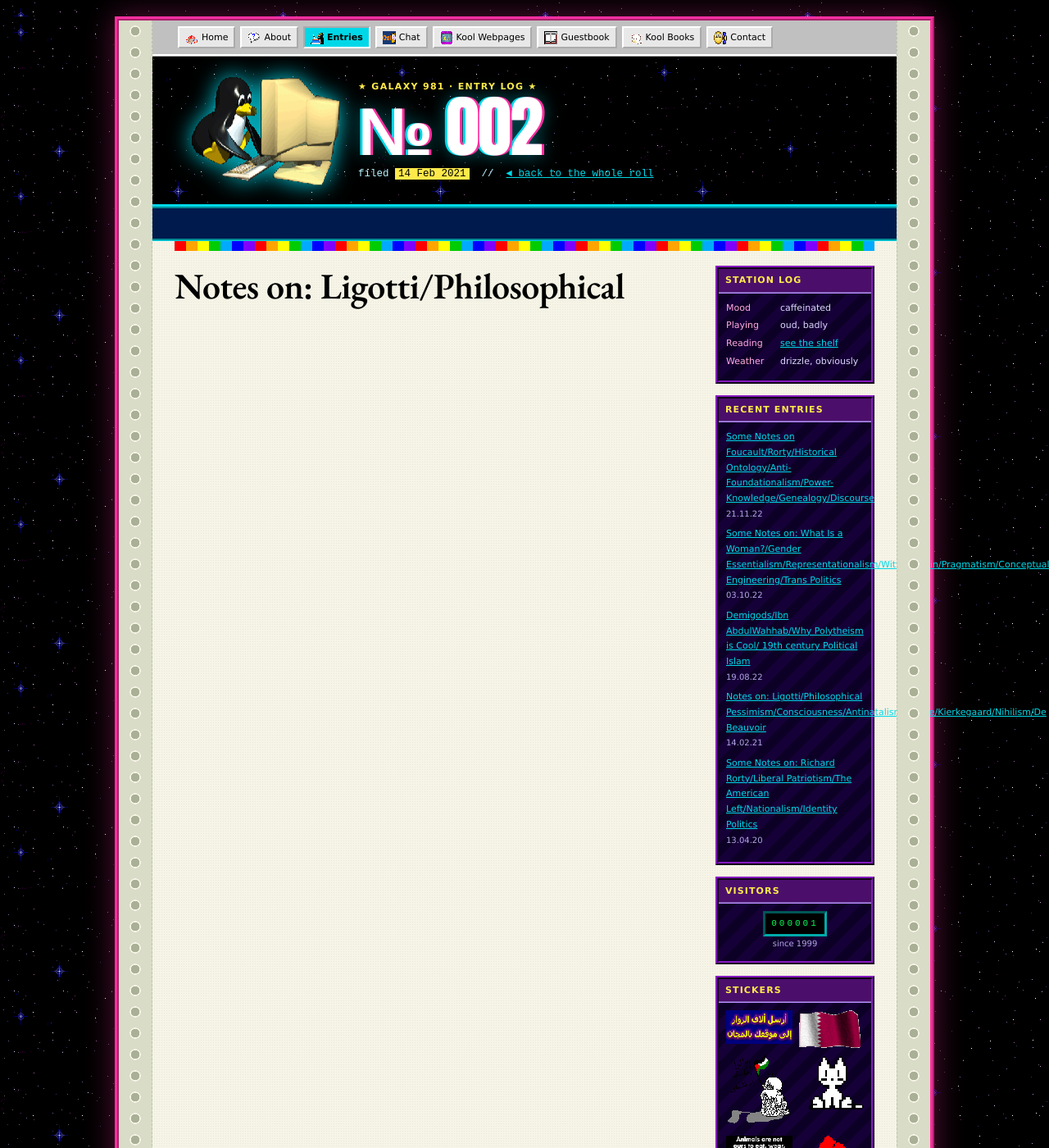
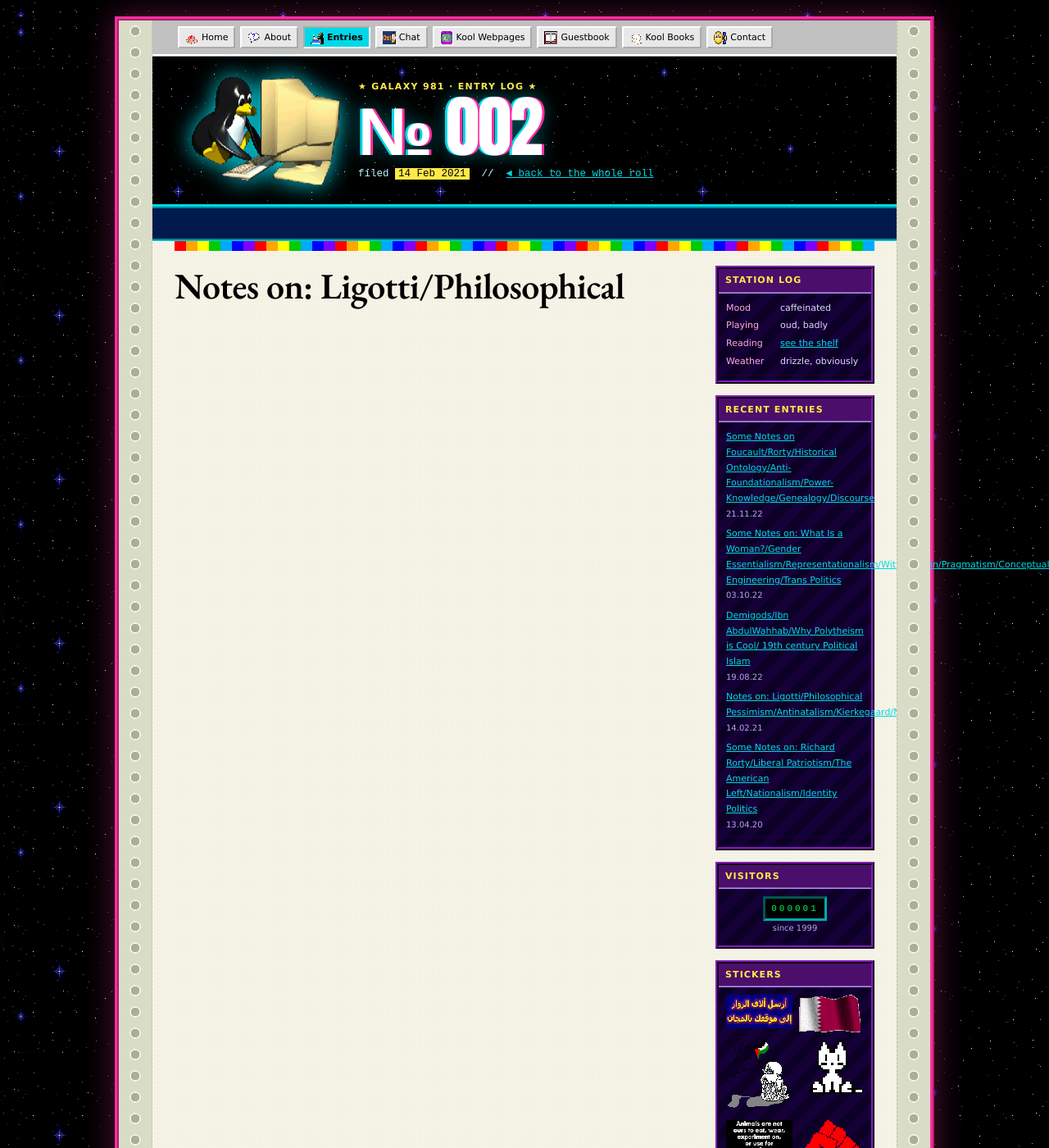
Before and after one commit to Catofminerva/Catofminerva.github.io, a Jekyll site: the page built from _posts/2021-02-14-ligotti.md, in a window 1280 px wide and 1400 px high. Shown: the whole window at 82% size. Built offline with Jekyll 4.4.1, drawn with Linux system fonts in a browser that asks for light colours; comment, search, counter and statistics services are not loaded; some of the changed text lies outside the part shown.

Commit message:
Update 2021-02-14-ligotti.md

```diff
--- a/_posts/2021-02-14-ligotti.md
+++ b/_posts/2021-02-14-ligotti.md
@@ -1,6 +1,6 @@
 ---
 layout: post
-title: "Notes on: Ligotti/Philosophical Pessimism/Consciousness/Antinatalism/Zapffe/Kierkegaard/Nihilism/De Beauvoir"
+title: "Notes on: Ligotti/Philosophical Pessimism/Antinatalism/Kierkegaard/Nihilism"
 permalink: /short-review-of-conspiracy-against-the-human-race
 ---
 
```
